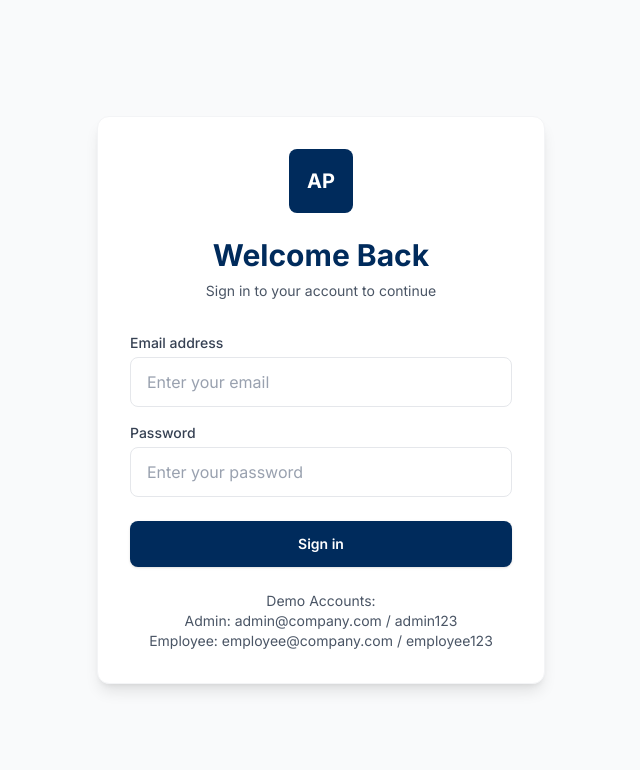
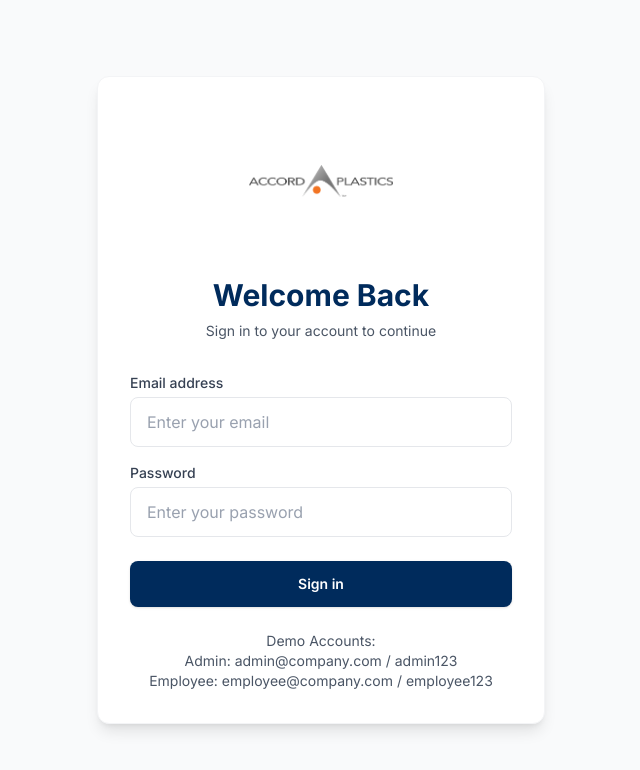
Before and after one commit to soggeyvans/accord-portal, a Next.js app: page /login in a window 1280 px wide. Shown: the top 770 px of the page, without its empty margins (319-959 px from the left). Built offline with nearby package versions, Linux system fonts and the light colour scheme.

Commit message:
feat: added Accord logo to navbar and login page

```diff
--- a/app/dashboard/layout.tsx
+++ b/app/dashboard/layout.tsx
@@ -3,6 +3,7 @@
 import { useRouter, usePathname } from 'next/navigation';
 import Link from 'next/link';
 import React, { useEffect, useState } from 'react';
+import Image from 'next/image';
 
 interface NavItem {
   name: string;
@@ -172,12 +173,17 @@ export default function DashboardLayout({
         } md:translate-x-0`}
       >
         <div className="h-16 flex items-center justify-center border-b border-gray-200">
-          <div className="flex items-center">
-            <div className="w-8 h-8 rounded bg-[#002B5C] flex items-center justify-center">
-              <span className="text-white font-bold text-sm">AP</span>
+          <Link href="/dashboard" className="flex items-center">
+            <div className="relative h-10 w-auto ml-4">
+              <Image
+                src="/accord-logo.png"
+                alt="Accord Plastics"
+                fill
+                className="object-contain"
+                priority
+              />
             </div>
-            <span className="ml-2 text-lg font-semibold text-[#002B5C]">Accord Portal</span>
-          </div>
+          </Link>
         </div>
         <nav className="mt-6 px-4">
           {filteredNavigation.map((item) => {
--- a/app/login/page.tsx
+++ b/app/login/page.tsx
@@ -2,6 +2,7 @@
 
 import { useState, FormEvent } from 'react';
 import { useRouter } from 'next/navigation';
+import Image from 'next/image';
 
 // Mock user database
 const USERS = {
@@ -41,9 +42,15 @@ export default function LoginPage() {
     <div className="min-h-screen flex items-center justify-center bg-gray-50 py-12 px-4 sm:px-6 lg:px-8">
       <div className="max-w-md w-full space-y-8 bg-white p-8 rounded-xl shadow-lg border border-gray-100">
         <div className="text-center">
-          {/* Placeholder logo - replace with actual logo */}
-          <div className="mx-auto w-16 h-16 mb-6 rounded-lg bg-[#002B5C] flex items-center justify-center">
-            <span className="text-white font-bold text-xl">AP</span>
+          {/* Logo */}
+          <div className="relative w-24 h-24 mx-auto mb-6 md:w-36 md:h-36">
+            <Image
+              src="/accord-logo.png"
+              alt="Accord Plastics"
+              fill
+              className="object-contain"
+              priority
+            />
           </div>
           <h2 className="text-3xl font-bold text-[#002B5C]">
             Welcome Back
```
Also changed, not shown: public/accord-logo.png (added).
